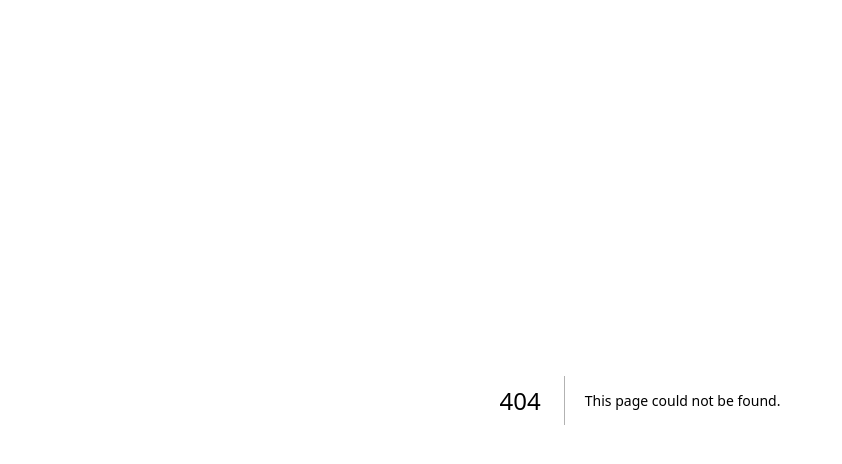
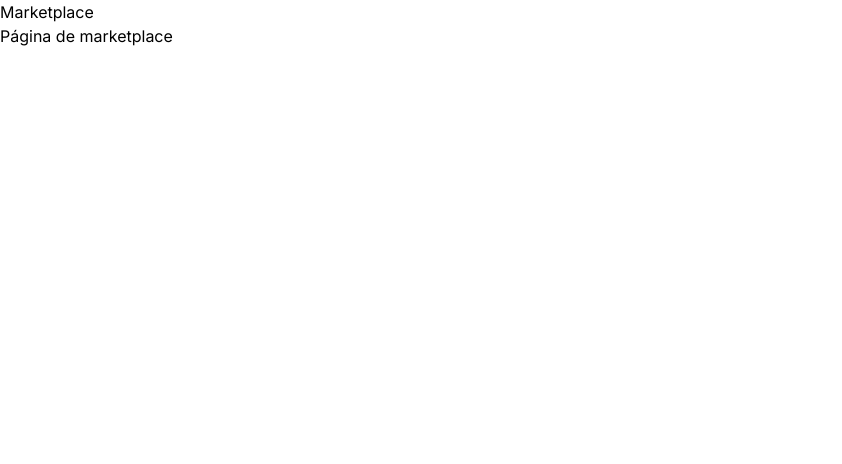
Before and after one commit to mabihub/mabi-hub, a Next.js app: page /marketplace in a window 1280 px wide. Before the commit this address had no page. Shown: the top 464 px of the page, without its empty margins (0-842 px from the left). Built offline with nearby package versions, Linux system fonts and the light colour scheme.

Commit message:
feat: adicionar pagina marketplace

```diff
--- /dev/null
+++ b/src/app/marketplace/page.tsx
@@ -0,0 +1,8 @@
+export default function MarketplacePage() {
+  return (
+    <div>
+      <h1>Marketplace</h1>
+      <p>Página de marketplace</p>
+    </div>
+  );
+}
```
